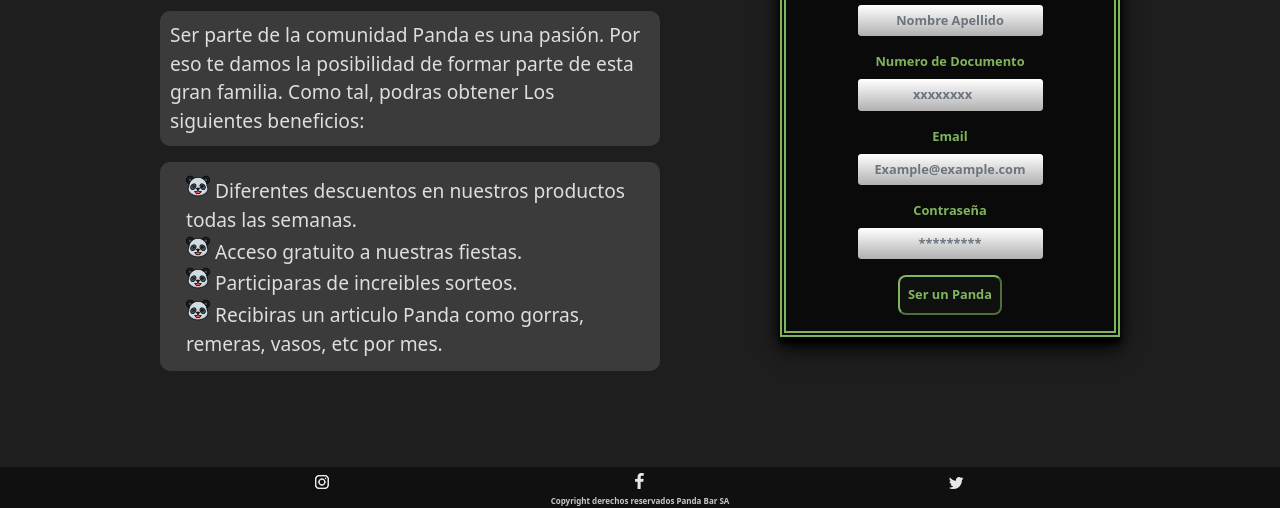
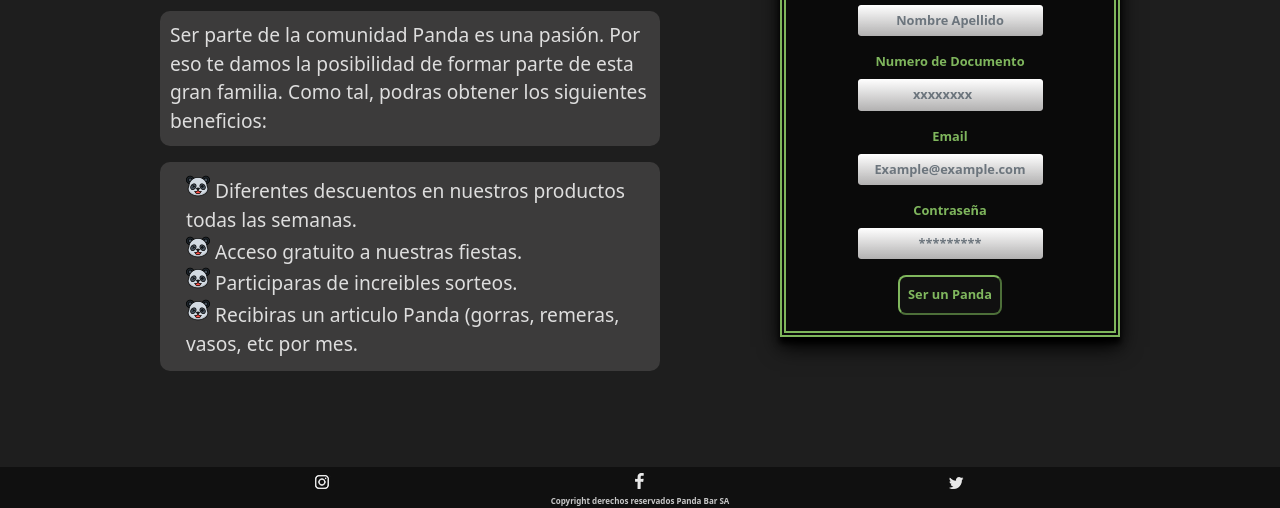
Before and after one commit to LautaroChaar/Panda-Bar, a website: page pages/socios.html in a window 1280 px wide. Shown: the part 292-800 px from the top of the page. Drawn offline with nearby package versions, Linux system fonts and the light colour scheme.

Commit message:
Corrección de texto

```diff
--- a/pages/socios.html
+++ b/pages/socios.html
@@ -48,12 +48,12 @@
             <div class="col h-100">
                 <article class="row justify-content-center">
                     <h1 class="text-center">¿Queres ser un Panda y obtener todos nuestros beneficios?</h1>
-                    <p>Ser parte de la comunidad Panda es una pasión. Por eso te damos la posibilidad de formar parte de esta gran familia. Como tal, podras obtener Los siguientes beneficios:</p>
+                    <p>Ser parte de la comunidad Panda es una pasión. Por eso te damos la posibilidad de formar parte de esta gran familia. Como tal, podras obtener los siguientes beneficios:</p>
                     <ul>
                         <li> Diferentes descuentos en nuestros productos todas las semanas.</li>
                         <li> Acceso gratuito a nuestras fiestas.</li>
                         <li> Participaras de increibles sorteos.</li>
-                        <li> Recibiras un articulo Panda como gorras, remeras, vasos, etc por mes.</li>
+                        <li> Recibiras un articulo Panda (gorras, remeras, vasos, etc por mes.</li>
                     </ul>
                 </article>
                 <form class="row p-3">
```
